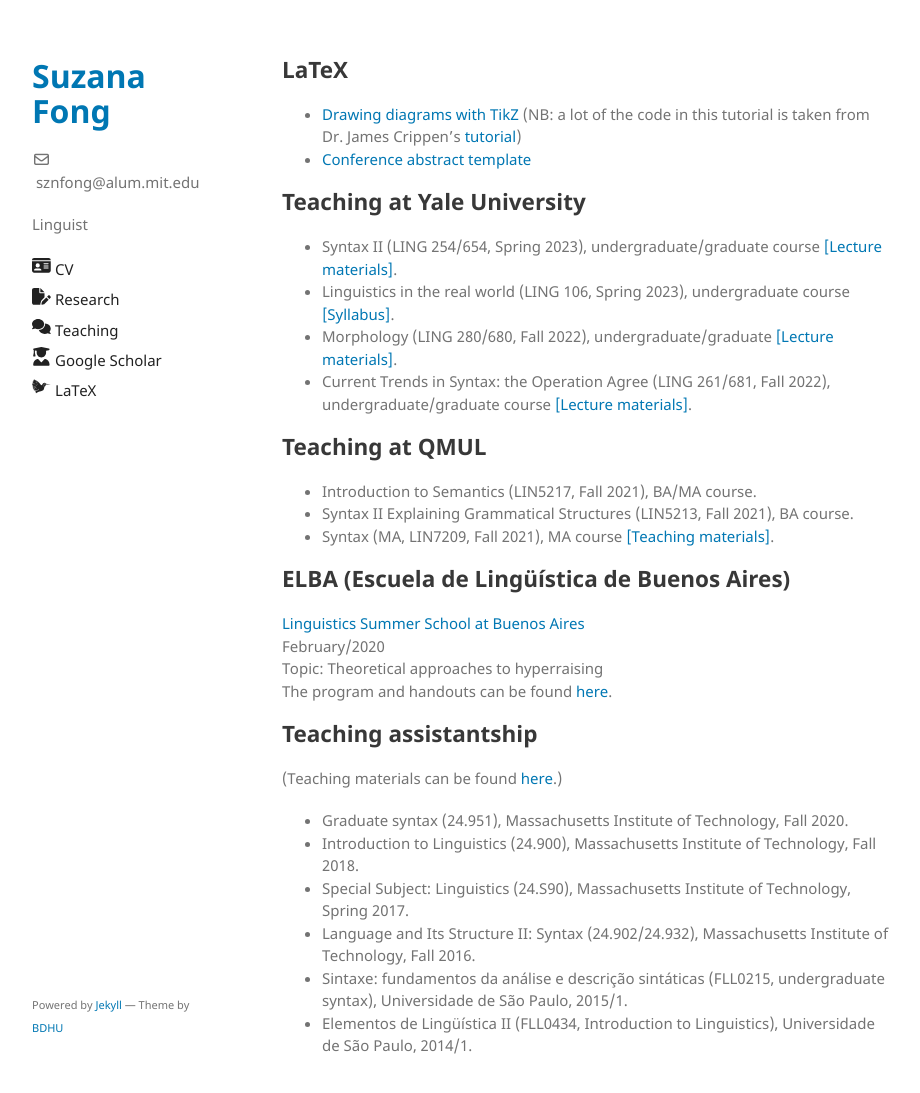
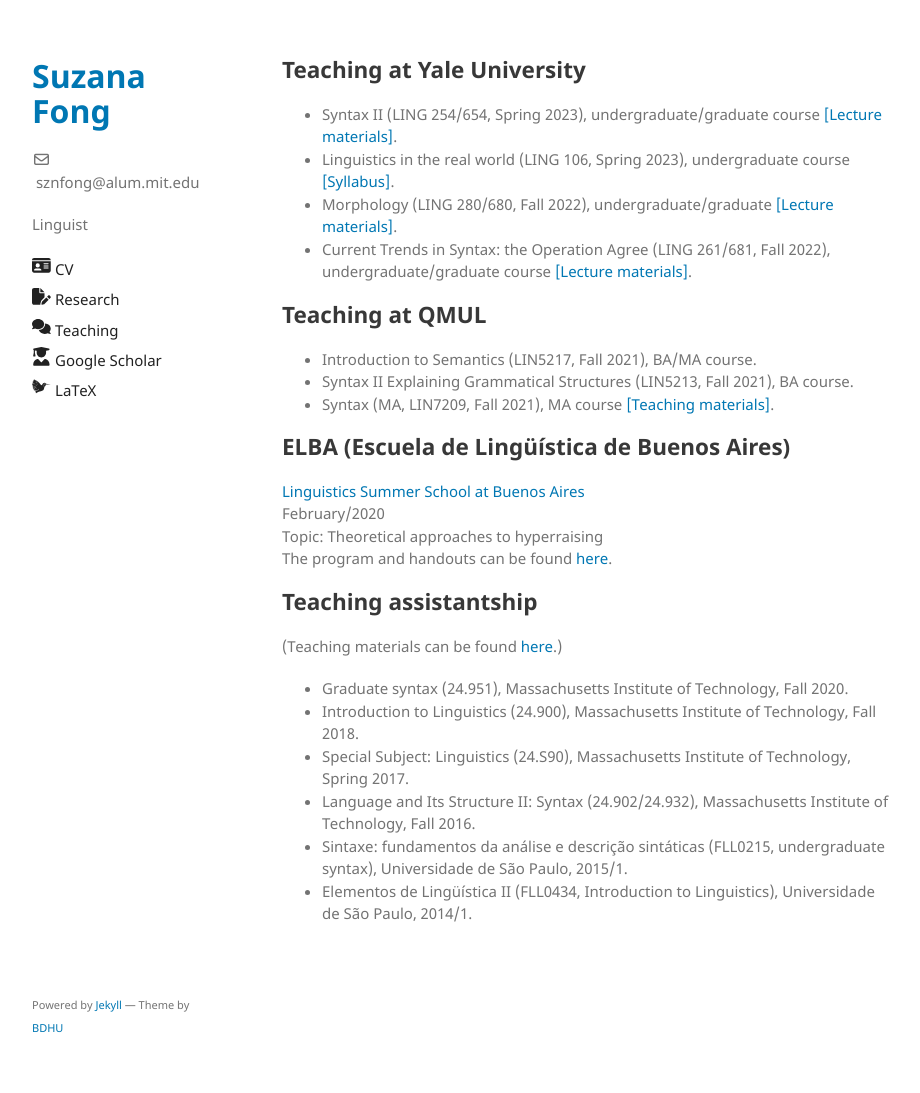
Before and after one commit to sznfng/sznfng.github.io, a Jekyll site: the page built from teaching.md, in a window 1280 px wide and 1107 px high. Shown: the top 1093 px of the window, without its empty margins (178-1098 px from the left). Built offline with Jekyll 4.4.1, drawn with Linux system fonts in a browser that asks for light colours.

Commit message:
Update teaching.md

```diff
--- a/teaching.md
+++ b/teaching.md
@@ -2,11 +2,6 @@
 layout: default
 title: Teaching
 ---
-
-## LaTeX
-
-+ [Drawing diagrams with TikZ](https://sznfng.github.io/mini_tikz_tutorial.pdf) (NB: a lot of the code in this tutorial is taken from Dr. James Crippen's [tutorial](https://ling.auf.net/lingbuzz/003379))
-+ [Conference abstract template](https://www.overleaf.com/read/hcytpyymdwyh)
 
 ## Teaching at Yale University
 
```
